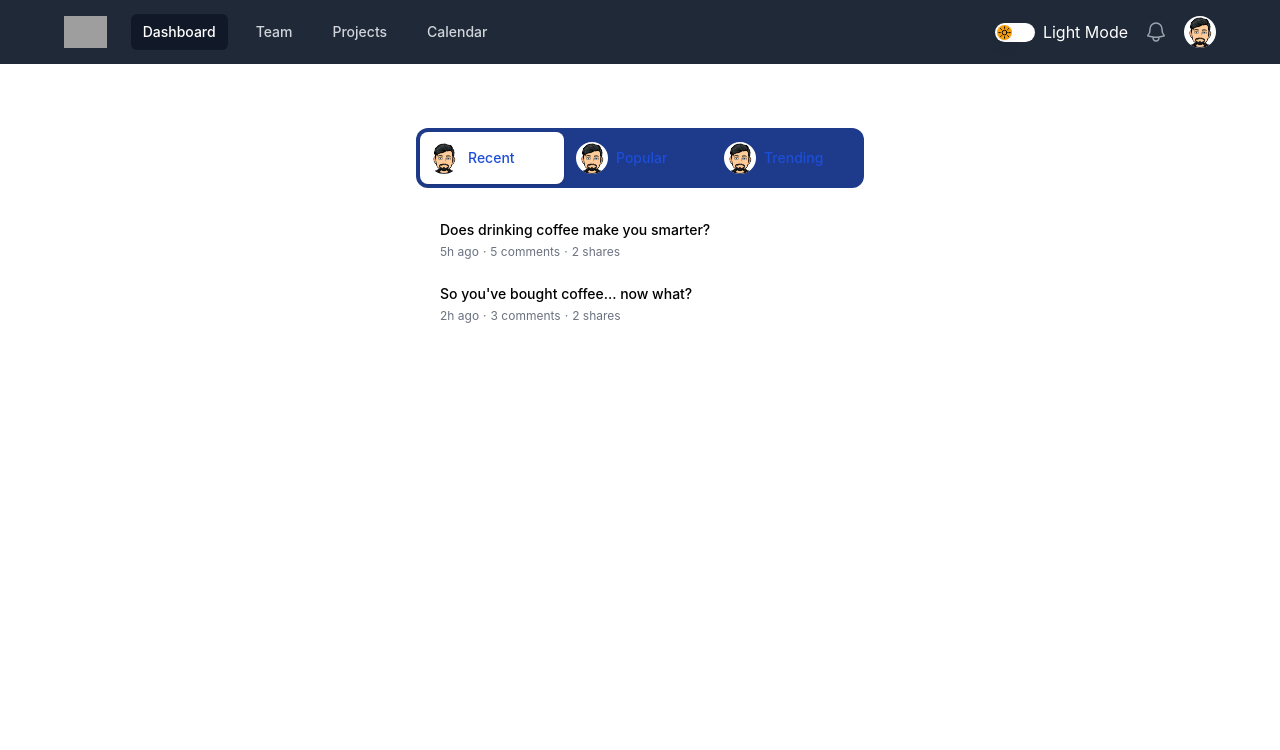
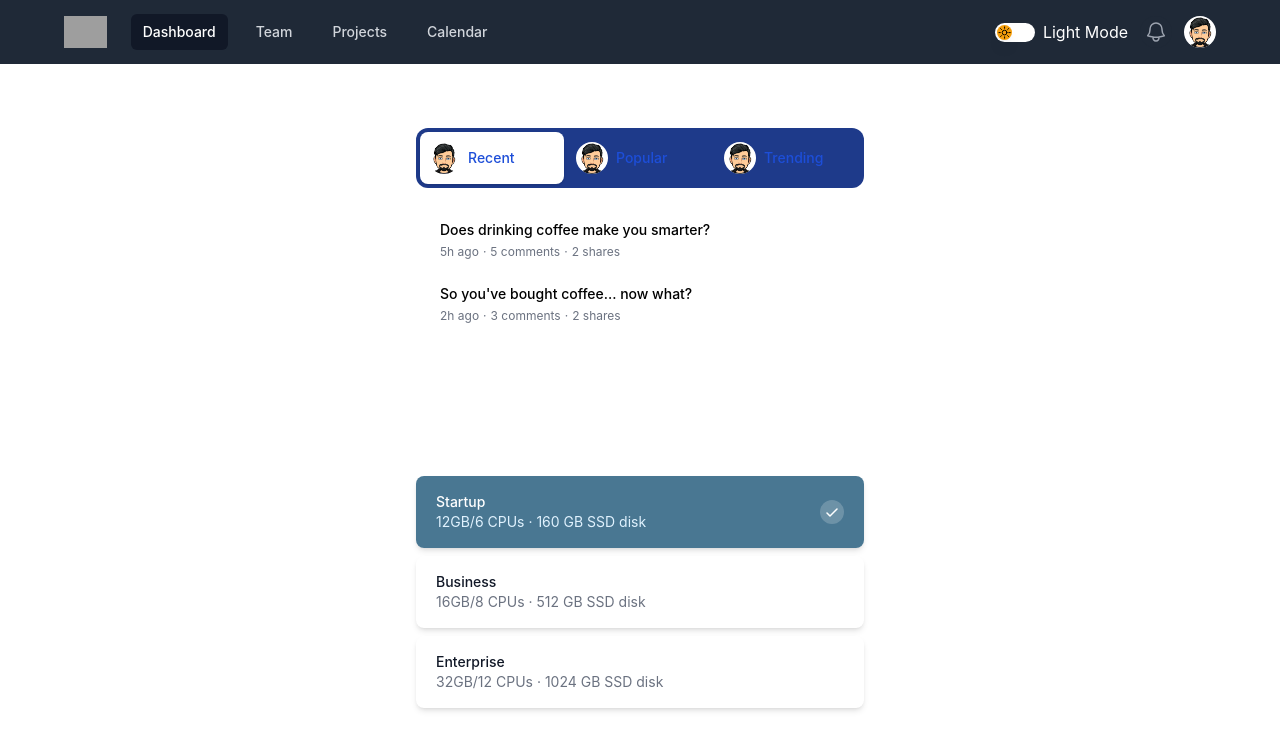
Before and after one commit to nik-dolphin/tailwind_react, a React (Create React App) app: page /team in a window 1280 px wide. Shown: the top 750 px of the page. Built offline with nearby package versions, Linux system fonts and the light colour scheme; grey boxes are pictures that could not be loaded.

Commit message:
feat: add radio group drom headless into team panel

```diff
--- a/src/compoenent/team.js
+++ b/src/compoenent/team.js
@@ -1,20 +1,33 @@
 /* eslint-disable jsx-a11y/anchor-is-valid */
 /* eslint-disable jsx-a11y/anchor-has-content */
-import { Tab } from "@headlessui/react";
+import { RadioGroup, Tab } from "@headlessui/react";
 import React, { useState } from "react";
 import { useModeStore } from "../store/mode/store";
 import { classNames } from "../utility/functions";
-import { Recent, Popular, Trending } from "../utility/utils";
+import { Recent, Popular, Trending, plans } from "../utility/utils";
+
+const CheckIcon = (props) => {
+  return (
+    <svg viewBox="0 0 24 24" fill="none" {...props}>
+      <circle cx={12} cy={12} r={12} fill="#fff" opacity="0.2" />
+      <path
+        d="M7 13l3 3 7-7"
+        stroke="#fff"
+        strokeWidth={1.5}
+        strokeLinecap="round"
+        strokeLinejoin="round"
+      />
+    </svg>
+  );
+};
 
 const Team = () => {
   const toggleMode = useModeStore((state) => state.toggleMode);
   let [categories] = useState({ Recent, Popular, Trending });
+  const [selected, setSelected] = useState(plans[0]);
   return (
-    <div
-      className={`${
-        toggleMode ? " bg-black" : "bg-white"
-      } flex flex-center justify-center h-[93.5vh]`}
-    >
+    <div className={`${toggleMode ? " bg-black" : "bg-white"} h-[93.5vh]`}>
+      <div className="flex flex-center justify-center">
         <div className="w-full max-w-md px-2 py-16 sm:px-0">
           <Tab.Group>
             <Tab.List className="flex space-x-1 rounded-xl bg-blue-900 p-1">
@@ -83,6 +96,69 @@
           </Tab.Group>
         </div>
       </div>
+      <div className="w-full px-4 py-16">
+        <div className="mx-auto w-full max-w-md">
+          <RadioGroup value={selected} onChange={setSelected}>
+            <RadioGroup.Label className="sr-only">Server size</RadioGroup.Label>
+            <div className="space-y-2">
+              {plans.map((plan) => (
+                <RadioGroup.Option
+                  key={plan.name}
+                  value={plan}
+                  className={({ active, checked }) =>
+                    `${
+                      active
+                        ? "ring-2 ring-white ring-opacity-60 ring-offset-2 ring-offset-sky-300"
+                        : ""
+                    }
+                  ${
+                    checked ? "bg-sky-900 bg-opacity-75 text-white" : "bg-white"
+                  }
+                    relative flex cursor-pointer rounded-lg px-5 py-4 shadow-md focus:outline-none`
+                  }
+                >
+                  {({ active, checked }) => (
+                    <>
+                      <div className="flex w-full items-center justify-between">
+                        <div className="flex items-center">
+                          <div className="text-sm">
+                            <RadioGroup.Label
+                              as="p"
+                              className={`font-medium  ${
+                                checked ? "text-white" : "text-gray-900"
+                              }`}
+                            >
+                              {plan.name}
+                            </RadioGroup.Label>
+                            <RadioGroup.Description
+                              as="span"
+                              className={`inline ${
+                                checked ? "text-sky-100" : "text-gray-500"
+                              }`}
+                            >
+                              <span>
+                                {plan.ram}/{plan.cpus}
+                              </span>{" "}
+                              <span aria-hidden="true">&middot;</span>{" "}
+                              <span>{plan.disk}</span>
+                            </RadioGroup.Description>
+                          </div>
+                        </div>
+                        {checked && (
+                          <div className="shrink-0 text-white">
+                            <CheckIcon className="h-6 w-6" />
+                          </div>
+                        )}
+                      </div>
+                    </>
+                  )}
+                </RadioGroup.Option>
+              ))}
+            </div>
+          </RadioGroup>
+        </div>
+      </div>
+    </div>
   );
 };
 
--- a/src/utility/utils.js
+++ b/src/utility/utils.js
@@ -1,3 +1,24 @@
+export const plans = [
+  {
+    name: "Startup",
+    ram: "12GB",
+    cpus: "6 CPUs",
+    disk: "160 GB SSD disk",
+  },
+  {
+    name: "Business",
+    ram: "16GB",
+    cpus: "8 CPUs",
+    disk: "512 GB SSD disk",
+  },
+  {
+    name: "Enterprise",
+    ram: "32GB",
+    cpus: "12 CPUs",
+    disk: "1024 GB SSD disk",
+  },
+];
+
 export const Recent = [
   {
     id: 1,
```
Lines whose indentation alone changed are shown as unchanged.
